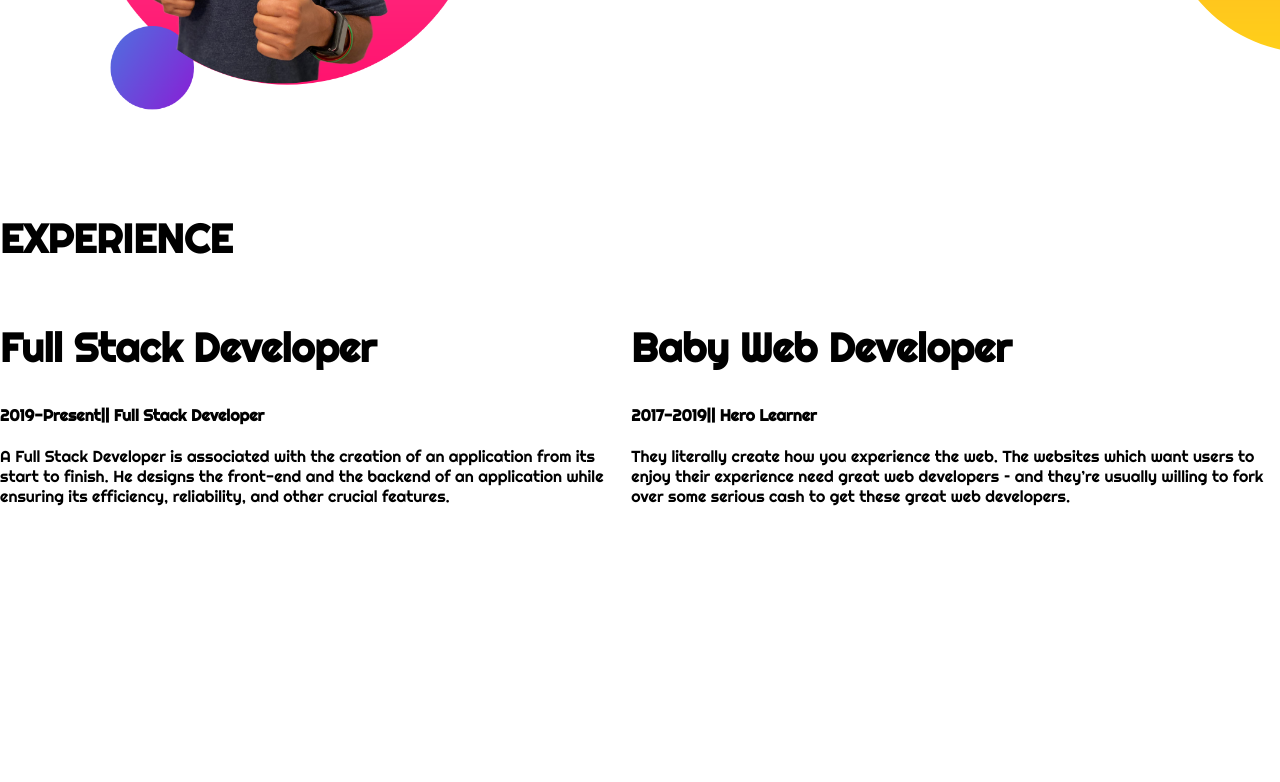
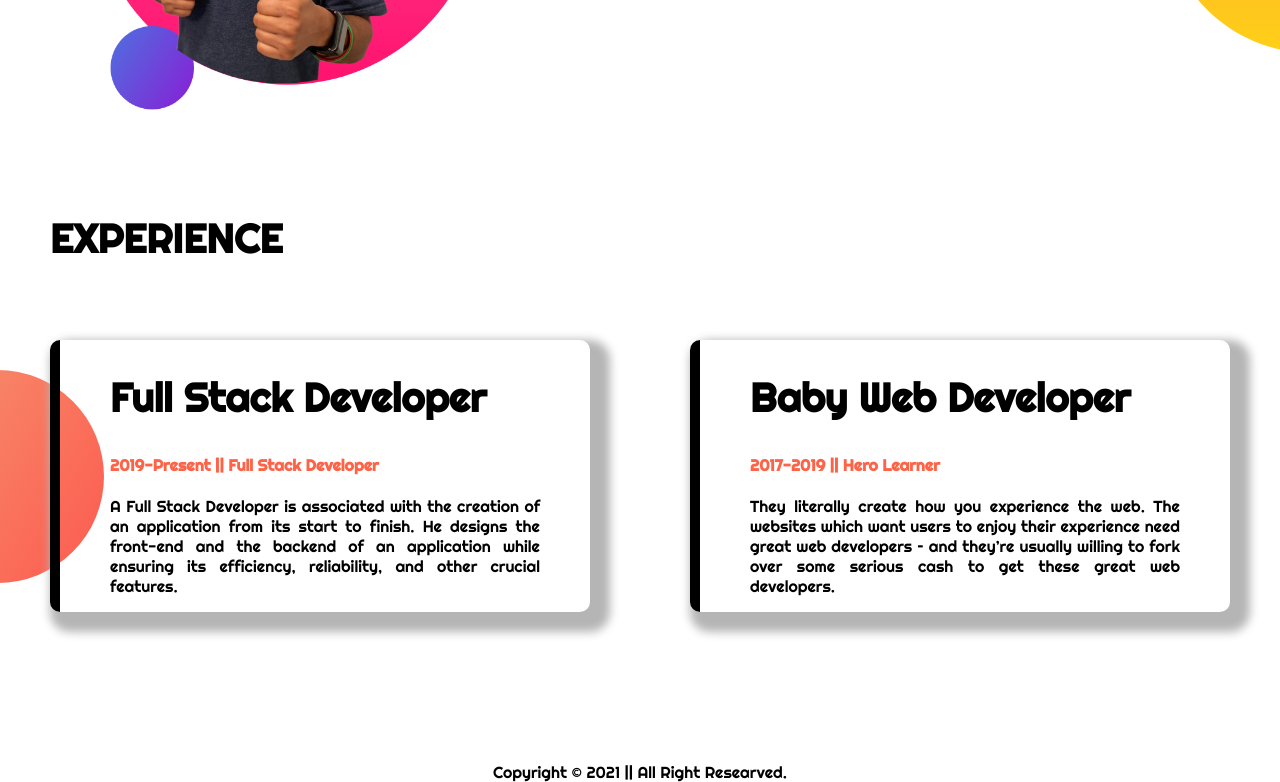
Before and after one commit to Anis-310/Portfolio, a plain HTML site: page index.html in a window 1280 px wide. Shown: the part 838-1620 px from the top of the page. Before the commit the page ends 1460 px from the top, so only its background shows below. Drawn offline with Linux system fonts and the light colour scheme.

Commit message:
add footer

```diff
--- a/index.html
+++ b/index.html
@@ -56,23 +56,27 @@
     <!--------Third Section Start--------->
 
     <div>
-        <h1>EXPERIENCE</h1>
+        <h1 style="padding-left: 50px;">EXPERIENCE</h1>
     </div>
-    <section>
-        <div>
+    <section class="experience-area">
+        <div id="experience-item" class="half-width">
             <h1>Full Stack Developer</h1>
-            <h4>2019-Present|| Full Stack Developer</h4>
+            <h4 class="become-developer">2019-Present || Full Stack Developer</h4>
             <p>A Full Stack Developer is associated with the creation of an application from its start to finish. He designs the front-end and the backend of an application while ensuring its efficiency, reliability, and other crucial features. </p>
         </div>
 
-        <div>
+        <div id="experience-item" class="half-width">
             <h1>Baby Web Developer</h1>
-            <h4>2017-2019|| Hero Learner</h4>
+            <h4 class="become-developer">2017-2019 || Hero Learner</h4>
             <p>They literally create how you experience the web. The websites which want users to enjoy their experience need great web developers – and they’re usually willing to fork over some serious cash to get these great web developers.</p>
         </div>
     </section>
 
+    <!--------Third Section end--------->
 
+    <!--------Footer Section Start--------->
+
+    <footer>Copyright © 2021 || All Right Researved.</footer>
 
 
 </body>
--- a/style.css
+++ b/style.css
@@ -31,6 +31,7 @@ section{
 
 h1{
     font-size: 40px;
+
 }
 h3{
     font-size: 25px;
@@ -50,3 +51,25 @@ h3{
 .become-developer{
     color: tomato;
 }
+
+#experience-item{
+    border-left: 10px solid;
+    box-shadow: 10px 10px 10px 10px rgb(182, 181, 181);
+    border-image: linear-gradient(tomato orange);
+    border-image-slice: 1;
+    margin: 50px;
+    border-radius: 10px;
+
+
+
+}
+
+.experience-area{
+    background-image: url(image/exp-bg.png);
+    background-repeat: no-repeat;
+    background-position: left;
+}
+
+footer{
+    text-align: center;
+}
```
